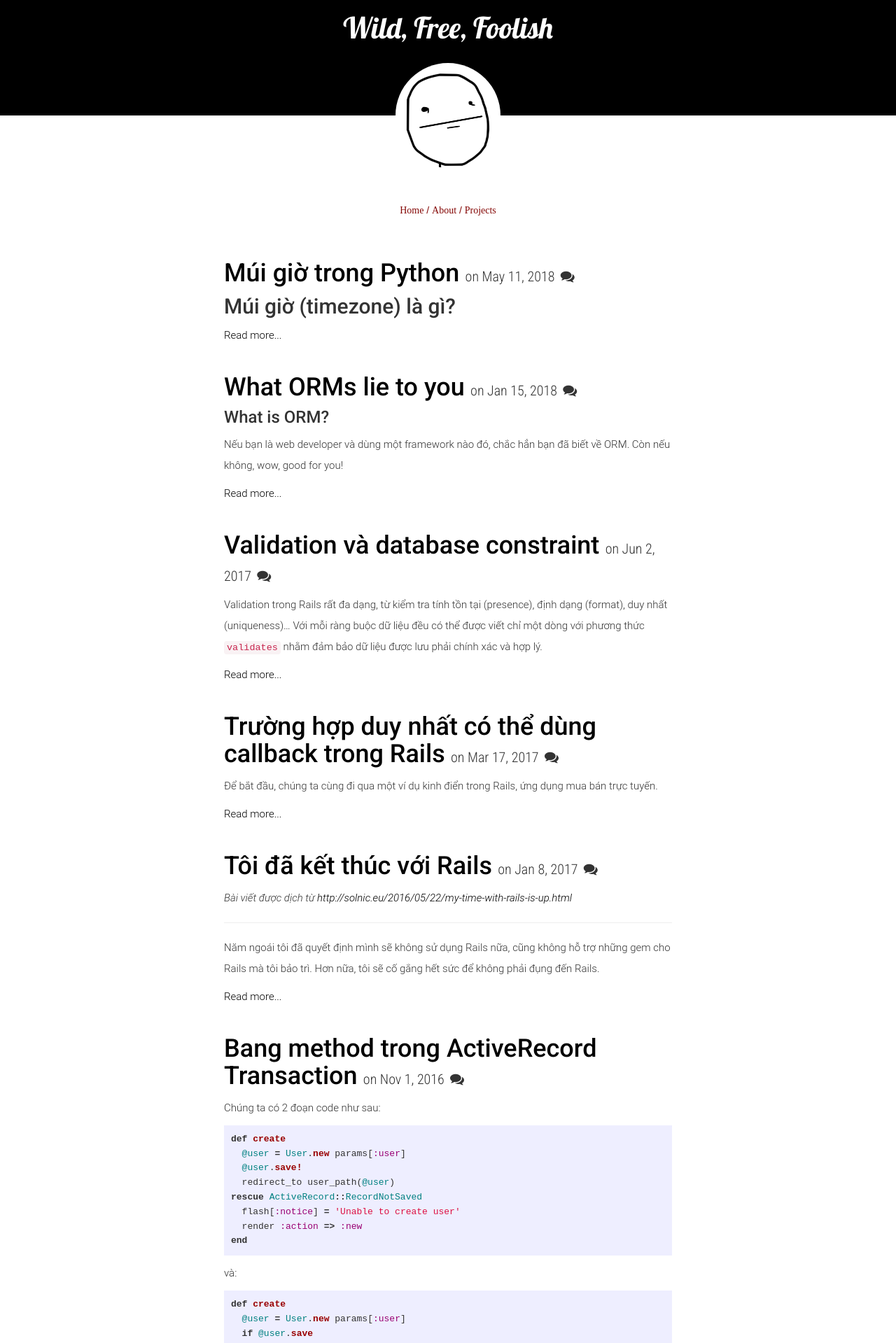
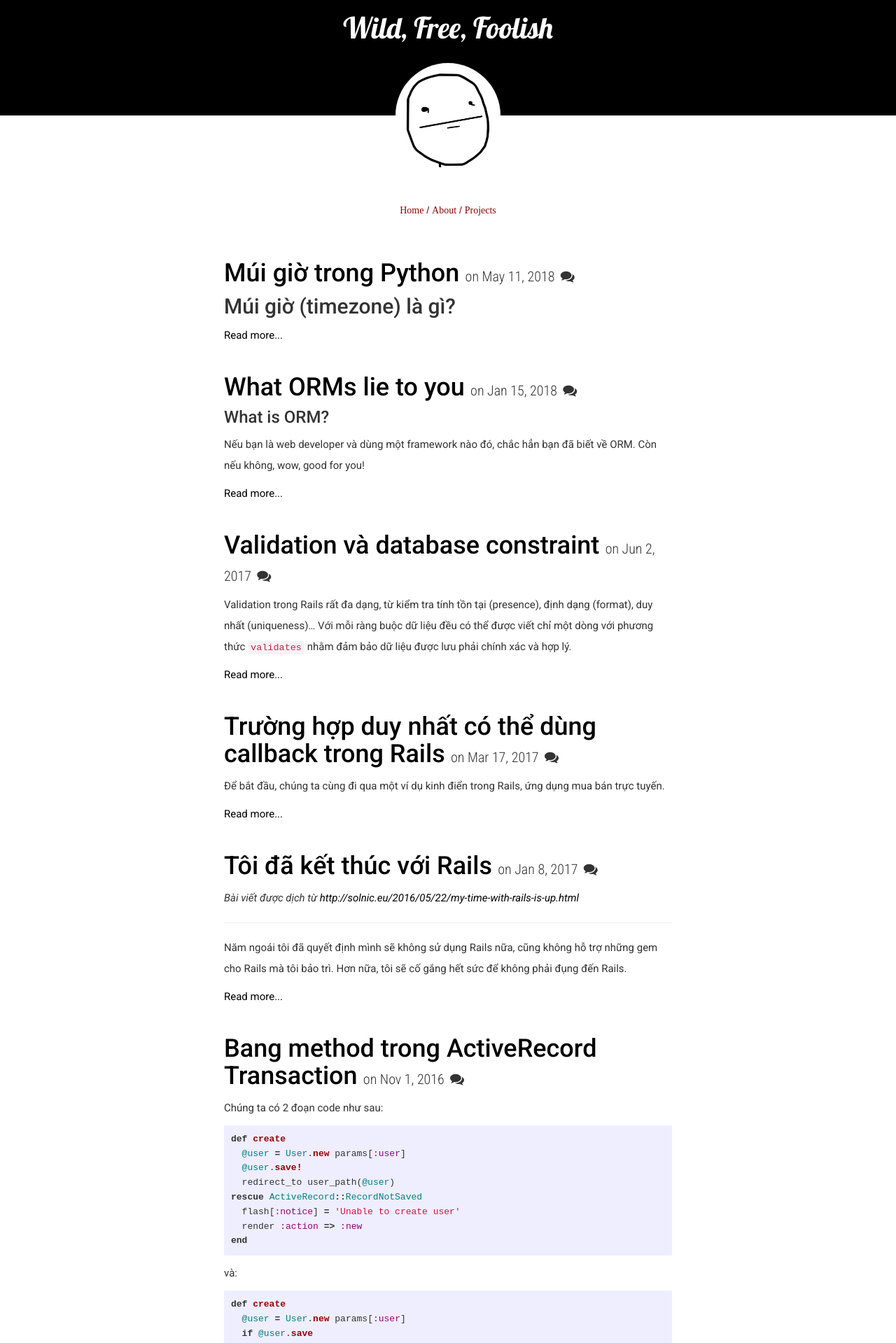
Before and after one commit to mozartilize/mozartilize.github.io, a Jekyll site: the page built from index.html, in a window 1280 px wide. Shown: the top 1919 px of the page at 70% size. Built offline with Jekyll 4.4.1, drawn with Linux system fonts in a browser that asks for light colours; nearby versions of some CDN libraries; some web fonts are replaced; the list of posts is cut into pages by our own code; comment, search, counter and statistics services are not loaded.

Commit message:
fix font

```diff
--- a/css/main.scss
+++ b/css/main.scss
@@ -6,7 +6,7 @@
 // Our variables
 $base-font-family: "Roboto", Helvetica, Arial, sans-serif;
 $base-font-size:   18px;
-$base-font-weight: 400;
+$base-font-weight: 500;
 $small-font-size:  $base-font-size * 0.875;
 $base-line-height: 2;
 
@@ -173,7 +173,7 @@ nav {
 
 .post-preview, .post-content {
   p, a, li, q {
-    font-family: 'Roboto Light', sans-serif;
+    font-family: 'Roboto', sans-serif;
     line-height: 2;
     font-size: 15px;
   }
```
